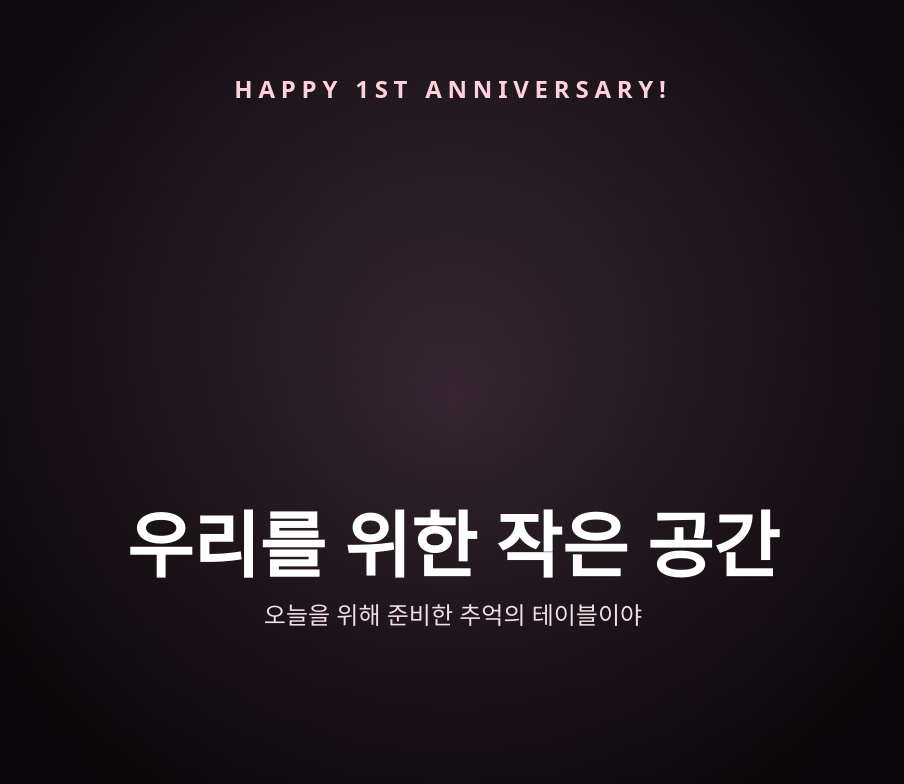
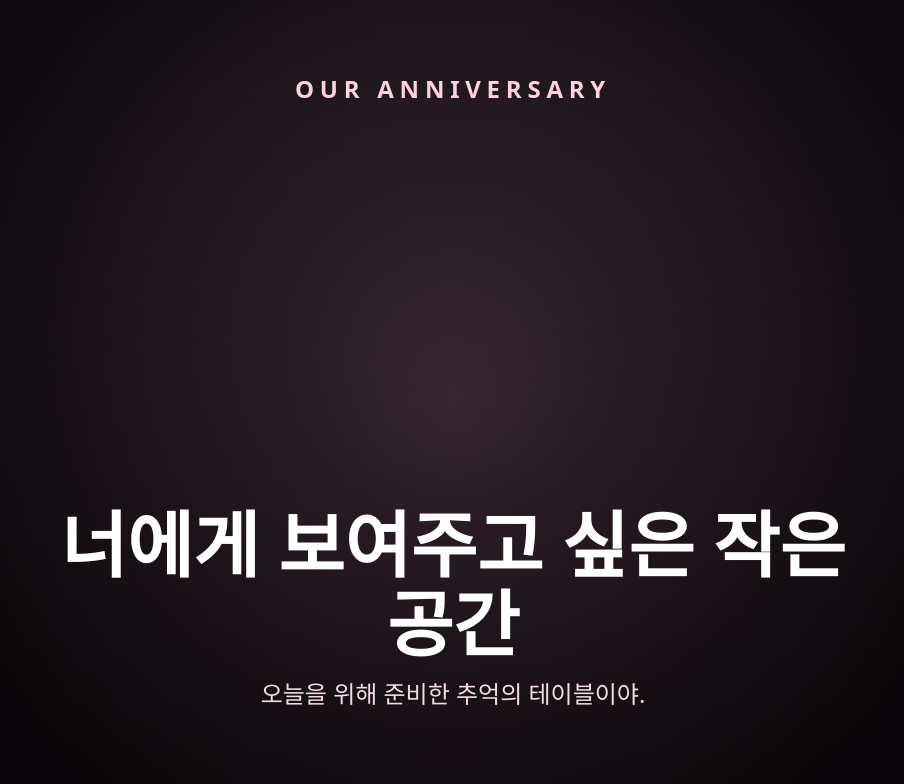
Before and after one commit to umgeunchan/Anniversary, a React (Vite) app: page / in a window 1280 px wide. Shown: the top 784 px of the page, without its empty margins (187-1091 px from the left). Built offline with nearby package versions, Linux system fonts and the light colour scheme.

Commit message:
오류 수정

```diff
--- a/src/components/StartScreen.jsx
+++ b/src/components/StartScreen.jsx
@@ -2,18 +2,18 @@ function StartScreen({ onStart }) {
   return (
     <section className="start-screen">
       <div className="start-content">
-        <p className="start-eyebrow">Happy 1st Anniversary!</p>
+        <p className="start-eyebrow">Our Anniversary</p>
 
         <h1 className="start-title">
-          우리를 위한 작은 공간
+          너에게 보여주고 싶은 작은 공간
         </h1>
 
         <p className="start-description">
-          오늘을 위해 준비한 추억의 테이블이야
+          오늘을 위해 준비한 추억의 테이블이야.
         </p>
 
         <button className="enter-button" onClick={onStart}>
-          눌러봐!
+          눌러봐
         </button>
       </div>
     </section>
```
